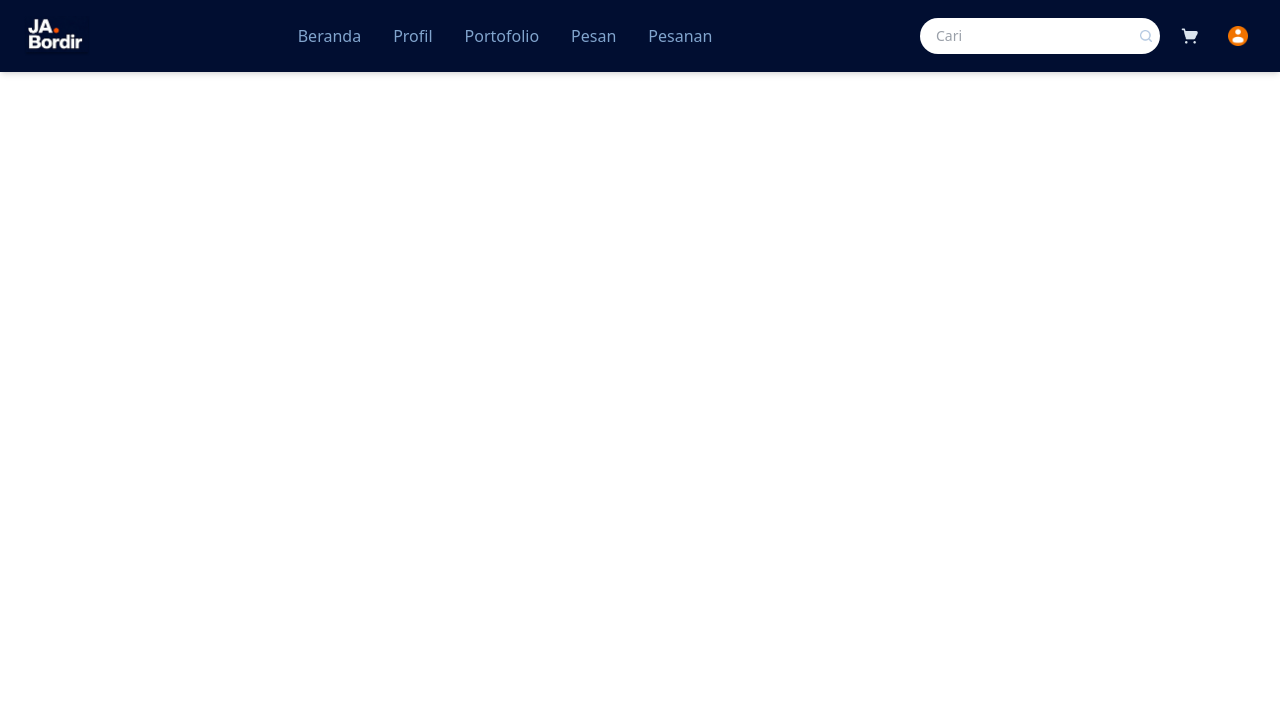
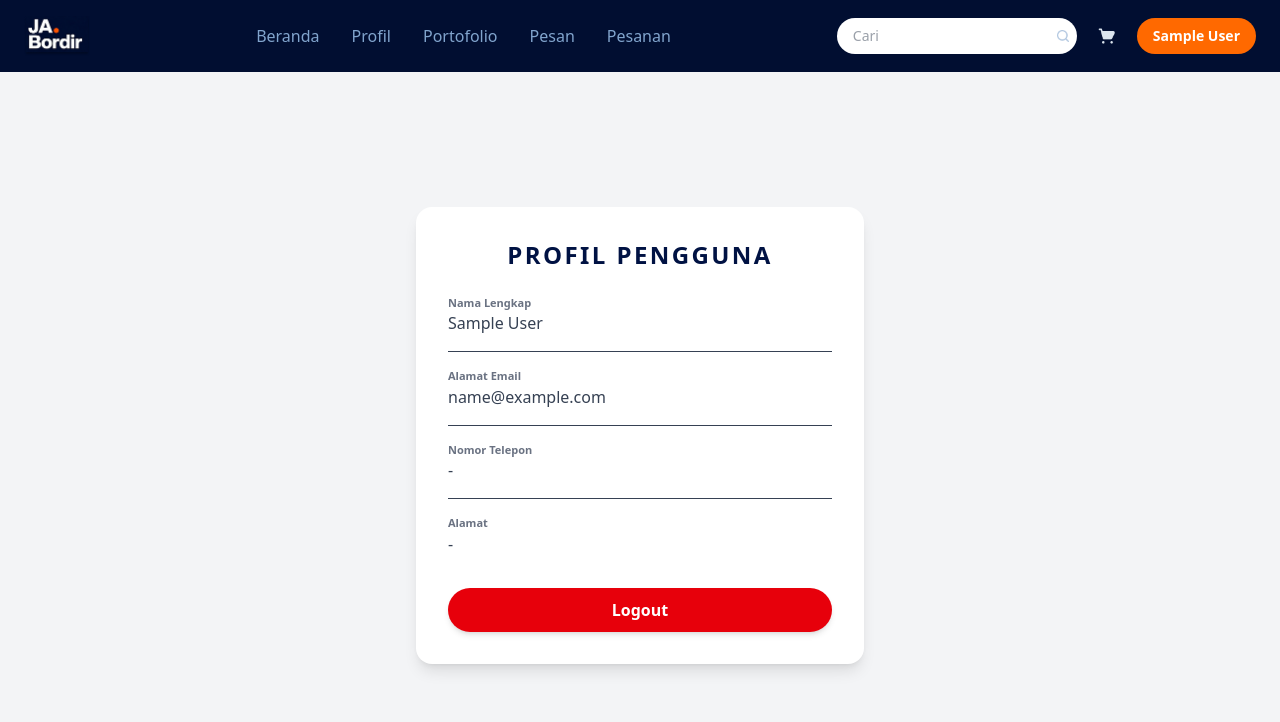
Before and after one commit to kaiharvest/Project-Capstone, a React (Vite) app in the folder Frontend/: page /akun in a window 1280 px wide. Shown: the top 722 px of the page. Built offline with nearby package versions, Linux system fonts and the light colour scheme; no server answers; sample sign-in values are in the browser's storage; a web font is replaced by a local one.

Commit message:
api login and api register (done)

```diff
--- a/Frontend/package.json
+++ b/Frontend/package.json
@@ -15,6 +15,7 @@
     "lucide-react": "^0.556.0",
     "react": "^19.2.0",
     "react-dom": "^19.2.0",
+    "react-hot-toast": "^2.6.0",
     "react-router-dom": "^7.10.1",
     "tailwindcss": "^4.1.17"
   },
--- a/Frontend/src/App.jsx
+++ b/Frontend/src/App.jsx
@@ -1,6 +1,7 @@
 import { Routes, Route } from "react-router-dom";
 import Navbar from "./components/Navbar";
 import Footer from "./components/Footer";
+import { Toaster } from 'react-hot-toast'; // Import Toaster
 
 import Beranda from "./pages/Beranda";
 import Profil from "./pages/Profil";
@@ -10,10 +11,12 @@ import Pesanan from "./pages/Pesanan";
 import Keranjang from "./pages/Keranjang";
 import Login from "./pages/Login";
 import Register from "./pages/Register";
+import Akun from "./pages/Akun"; // Import Akun component
 
 function App() {
   return (
     <>
+      <Toaster position="top-center" reverseOrder={false} /> {/* Add Toaster component */}
       <Navbar />
       <Routes>
         <Route path="/" element={<Beranda />} />
@@ -24,6 +27,7 @@ function App() {
         <Route path="/keranjang" element={<Keranjang />} />
         <Route path="/login" element={<Login />} />
         <Route path="/register" element={<Register />} />
+        <Route path="/akun" element={<Akun />} /> {/* Add new route for Akun */}
       </Routes>
 
     </>
--- a/Frontend/src/components/Navbar.jsx
+++ b/Frontend/src/components/Navbar.jsx
@@ -1,25 +1,34 @@
-import React from "react";
+import React, { useState, useEffect } from "react";
 import { NavLink, Link, useLocation } from "react-router-dom";
 import logo from "../assets/logo.png";
 import searchIcon from "../assets/icons/search.svg";
 import cartIcon from "../assets/icons/shop.svg";
-import userIcon from "../assets/icons/user.svg";
+// import userIcon from "../assets/icons/user.svg"; // Tidak lagi diperlukan jika menggunakan teks "Login"
 
 export default function Navbar() {
   const activeClass = "text-white";
   const normalClass = "hover:text-white";
 
+  // Kita tidak lagi butuh userActiveClass dan userNormalClass karena kita akan menggunakan button teks
   // khusus icon user (biar keliatan nyala)
-  const userActiveClass = "bg-orange-500 p-2 rounded-full";
-  const userNormalClass = "p-2 rounded-full hover:opacity-90";
+  // const userActiveClass = "bg-orange-500 p-2 rounded-full";
+  // const userNormalClass = "p-2 rounded-full hover:opacity-90";
 
   const { pathname } = useLocation();
 
-  // anggap semua halaman auth itu "user active"
-  const isAuthPage =
-    pathname === "/login" ||
-    pathname === "/register" ||
-    pathname.startsWith("/auth"); // optional kalau nanti kamu bikin /auth/...
+  const [loggedInUser, setLoggedInUser] = useState(null);
+
+  useEffect(() => {
+    // Memeriksa status login saat komponen di-mount
+    const token = localStorage.getItem("access_token");
+    const user = localStorage.getItem("user");
+    if (token && user) {
+      setLoggedInUser(JSON.parse(user));
+    } else {
+      setLoggedInUser(null);
+    }
+  }, [pathname]); // Jalankan ulang effect jika pathname berubah (misal setelah login/logout)
+
 
   return (
     <nav className="bg-[#010E31] text-[#81A4CD] shadow-md">
@@ -99,13 +108,22 @@ export default function Navbar() {
             />
           </Link>
 
-          {/* USER (active untuk /login & /register) */}
-          <Link
-            to="/login"
-            className={isAuthPage ? userActiveClass : userNormalClass}
-          >
-            <img src={userIcon} alt="User" className="w-5" />
-          </Link>
+          {/* Login Button / User Profile Link */}
+          {loggedInUser ? (
+            <Link
+              to="/akun"
+              className="text-white bg-orange-500 hover:bg-orange-600 rounded-full px-4 py-2 text-sm font-semibold transition-colors duration-200"
+            >
+              {loggedInUser.name}
+            </Link>
+          ) : (
+            <Link
+              to="/login"
+              className="bg-[#3E78A9] text-white px-4 py-2 rounded-full text-sm font-semibold hover:bg-[#326188] transition-colors duration-200"
+            >
+              Login
+            </Link>
+          )}
         </div>
       </div>
     </nav>
--- /dev/null
+++ b/Frontend/src/pages/Akun.jsx
@@ -0,0 +1,90 @@
+import React, { useState, useEffect } from "react";
+import { useNavigate } from "react-router-dom";
+import toast from 'react-hot-toast'; // Import toast
+
+const Akun = () => {
+  const [user, setUser] = useState(null);
+  const navigate = useNavigate();
+
+  useEffect(() => {
+    const userData = localStorage.getItem("user");
+    if (userData) {
+      setUser(JSON.parse(userData));
+    } else {
+      // Jika tidak ada data user di localStorage, redirect ke halaman login
+      navigate("/login");
+    }
+  }, [navigate]);
+
+  const handleLogout = () => {
+    // Tampilkan notifikasi
+    toast.success('Anda telah berhasil logout.');
+
+    // Beri jeda sebelum membersihkan data dan redirect
+    setTimeout(() => {
+      // Hapus data dari localStorage
+      localStorage.removeItem("access_token");
+      localStorage.removeItem("user");
+      // Arahkan ke halaman login
+      navigate("/login");
+    }, 1500); // Tunggu 1.5 detik
+  };
+
+  // Menampilkan pesan loading jika data user belum siap
+  if (!user) {
+    return (
+      <div className="h-[calc(100vh-74px)] flex items-center justify-center">
+        <p>Loading...</p>
+      </div>
+    );
+  }
+
+  return (
+    <section className="bg-gray-100 h-[calc(100vh-74px)] py-16 flex items-center justify-center">
+      <div className="w-full max-w-md bg-white rounded-2xl shadow-lg p-8">
+        <h1 className="text-center text-[#001243] font-extrabold text-2xl tracking-widest mb-6">
+          PROFIL PENGGUNA
+        </h1>
+
+        <div className="space-y-4 text-gray-700">
+          <div className="flex flex-col">
+            <label className="text-[11px] font-semibold text-gray-500">
+              Nama Lengkap
+            </label>
+            <p className="text-base">{user.name}</p>
+          </div>
+          <hr />
+          <div className="flex flex-col">
+            <label className="text-[11px] font-semibold text-gray-500">
+              Alamat Email
+            </label>
+            <p className="text-base">{user.email}</p>
+          </div>
+          <hr />
+          <div className="flex flex-col">
+            <label className="text-[11px] font-semibold text-gray-500">
+              Nomor Telepon
+            </label>
+            <p className="text-base">{user.no_telpon || "-"}</p>
+          </div>
+          <hr />
+          <div className="flex flex-col">
+            <label className="text-[11px] font-semibold text-gray-500">
+              Alamat
+            </label>
+            <p className="text-base">{user.alamat || "-"}</p>
+          </div>
+        </div>
+
+        <button
+          onClick={handleLogout}
+          className="w-full h-11 mt-8 rounded-full bg-red-600 text-white font-semibold shadow-md hover:bg-red-700 transition-colors"
+        >
+          Logout
+        </button>
+      </div>
+    </section>
+  );
+};
+
+export default Akun;
--- a/Frontend/src/pages/Login.jsx
+++ b/Frontend/src/pages/Login.jsx
@@ -1,8 +1,51 @@
 // src/pages/Login.jsx
-import React from "react";
-import { Link } from "react-router-dom";
+import React, { useState } from "react";
+import { Link, useNavigate } from "react-router-dom";
+import api from "../services/api"; // Import a service API
+import toast from 'react-hot-toast'; // Import toast
 
 export default function Login() {
+  const [email, setEmail] = useState("");
+  const [password, setPassword] = useState("");
+  // const [error, setError] = useState(null); // Tidak lagi diperlukan
+  const navigate = useNavigate();
+
+  // Fungsi untuk menangani proses login
+  const handleLogin = async (e) => {
+    e.preventDefault(); // Mencegah form dari submit default
+    // setError(null); // Tidak lagi diperlukan
+
+    try {
+      // Memanggil API untuk login
+      const response = await api.post("/login", {
+        email,
+        password,
+      });
+
+      // Jika berhasil, simpan token dan data pengguna
+      const { access_token, user } = response.data;
+      localStorage.setItem("access_token", access_token);
+      localStorage.setItem("user", JSON.stringify(user));
+
+      toast.success('Login berhasil!');
+
+      // Arahkan berdasarkan peran pengguna
+      if (user.role === "admin") {
+        console.log("Admin logged in, redirecting to home.");
+        navigate("/"); // Arahkan admin ke halaman utama
+      } else {
+        navigate("/akun"); // Arahkan pengguna biasa ke halaman akun
+      }
+    } catch (err) {
+      // Tangani error saat login
+      const errorMessage =
+        err.response?.data?.message || "Login gagal. Periksa kembali email dan password Anda.";
+      toast.error(errorMessage);
+      console.error("Login error:", err.response || err);
+    }
+  };
+
+
   return (
     // NOTE: 60px = tinggi navbar kamu (sesuaikan kalau beda)
     <div className="h-[calc(100vh-74px)] w-full flex overflow-hidden">
@@ -37,7 +80,7 @@ export default function Login() {
             LOGIN
           </h1>
 
-          <form className="space-y-5">
+          <form className="space-y-5" onSubmit={handleLogin}>
             {/* Email */}
             <div>
               <label className="block text-[11px] font-semibold text-gray-500 mb-2">
@@ -47,6 +90,9 @@ export default function Login() {
                 type="email"
                 placeholder="Masukkan email anda"
                 className="w-full h-10 rounded-full bg-white px-5 text-sm text-gray-700 placeholder:text-gray-300 shadow-md border border-gray-200 outline-none"
+                value={email}
+                onChange={(e) => setEmail(e.target.value)}
+                required
               />
             </div>
 
@@ -59,6 +105,9 @@ export default function Login() {
                 type="password"
                 placeholder="Masukkan password anda"
                 className="w-full h-10 rounded-full bg-white px-5 text-sm text-gray-700 placeholder:text-gray-300 shadow-md border border-gray-200 outline-none"
+                value={password}
+                onChange={(e) => setPassword(e.target.value)}
+                required
               />
             </div>
 
--- a/Frontend/src/pages/Register.jsx
+++ b/Frontend/src/pages/Register.jsx
@@ -1,10 +1,22 @@
 // src/pages/Register.jsx
 import React, { useEffect, useState } from "react";
-import { Link } from "react-router-dom";
+import { Link, useNavigate } from "react-router-dom";
+import api from "../services/api"; // Import a service API
+import toast from 'react-hot-toast'; // Import toast
 
 export default function Register() {
   const [showPass, setShowPass] = useState(false);
   const [showConfirm, setShowConfirm] = useState(false);
+
+  // State untuk semua field form
+  const [name, setName] = useState('');
+  const [no_telpon, setNoTelpon] = useState('');
+  const [email, setEmail] = useState('');
+  const [alamat, setAlamat] = useState('');
+  const [password, setPassword] = useState('');
+  const [password_confirmation, setPasswordConfirmation] = useState('');
+
+  const navigate = useNavigate();
 
   // Biar yang bisa scroll cuma kolom kanan (bukan halaman)
   useEffect(() => {
@@ -15,8 +27,47 @@ export default function Register() {
     };
   }, []);
 
+  const handleRegister = async (e) => {
+    e.preventDefault();
+
+    // Validasi sisi klien sederhana
+    if (password !== password_confirmation) {
+      toast.error("Konfirmasi password tidak cocok.");
+      return;
+    }
+
+    try {
+      // Panggil API register
+      await api.post('/register', {
+        name,
+        no_telpon,
+        email,
+        alamat,
+        password,
+        password_confirmation,
+      });
+
+      // Jika berhasil, tampilkan notifikasi
+      toast.success('Registrasi berhasil! Anda akan diarahkan ke halaman login.');
+
+      // Arahkan ke halaman login setelah beberapa saat
+      setTimeout(() => {
+        navigate('/login');
+      }, 2000); // Tunggu 2 detik
+
+    } catch (err) {
+      // Tangani error validasi dari backend
+      if (err.response && err.response.data && err.response.data.errors) {
+        const errorMessages = Object.values(err.response.data.errors).flat();
+        toast.error(errorMessages.join('\n'));
+      } else {
+        toast.error("Terjadi kesalahan. Silakan coba lagi.");
+      }
+      console.error("Registration error:", err.response || err);
+    }
+  };
+
   return (
-
       <div className="h-[calc(100vh-74px)] w-full flex overflow-hidden">
       {/* LEFT SIDE (FIX / TIDAK SCROLL) */}
       <div className="w-1/2 h-full bg-[#010E31] px-20 py-10 flex flex-col justify-center overflow-hidden">
@@ -37,6 +88,7 @@ export default function Register() {
           seragam, logo, nama, hingga desain khusus sesuai permintaan. Dengan
           dukungan pengalaman dan peralatan yang memadai, JA Bordir berkomitmen
           memberikan hasil yang rapi, kuat, dan estetik. Setiap pesanan bagi
+
           kami adalah amanah, sehingga kami selalu mengerjakannya dengan penuh
           perhatian serta tanggung jawab.
         </p>
@@ -51,7 +103,7 @@ export default function Register() {
               REGISTER
             </h1>
 
-            <form className="space-y-4">
+            <form className="space-y-4" onSubmit={handleRegister}>
               {/* Nama */}
               <div>
                 <label className="block text-[11px] font-semibold text-gray-500 mb-2">
@@ -61,6 +113,9 @@ export default function Register() {
                   type="text"
                   placeholder="Masukkan nama anda"
                   className="w-full h-10 rounded-full bg-white px-5 text-sm text-gray-700 placeholder:text-gray-300 shadow-md border border-gray-200 outline-none"
+                  value={name}
+                  onChange={(e) => setName(e.target.value)}
+                  required
                 />
               </div>
 
@@ -73,6 +128,9 @@ export default function Register() {
                   type="text"
                   placeholder="Masukkan nomor telepon anda"
                   className="w-full h-10 rounded-full bg-white px-5 text-sm text-gray-700 placeholder:text-gray-300 shadow-md border border-gray-200 outline-none"
+                  value={no_telpon}
+                  onChange={(e) => setNoTelpon(e.target.value)}
+                  required
                 />
               </div>
 
@@ -85,6 +143,9 @@ export default function Register() {
                   type="email"
                   placeholder="Masukkan email anda"
                   className="w-full h-10 rounded-full bg-white px-5 text-sm text-gray-700 placeholder:text-gray-300 shadow-md border border-gray-200 outline-none"
+                  value={email}
+                  onChange={(e) => setEmail(e.target.value)}
+                  required
                 />
               </div>
 
@@ -97,18 +158,9 @@ export default function Register() {
                   type="text"
                   placeholder="Masukkan alamat anda"
                   className="w-full h-10 rounded-full bg-white px-5 text-sm text-gray-700 placeholder:text-gray-300 shadow-md border border-gray-200 outline-none"
-                />
-              </div>
-
-              {/* Username */}
-              <div>
-                <label className="block text-[11px] font-semibold text-gray-500 mb-2">
-                  Username:
-                </label>
-                <input
-                  type="text"
-                  placeholder="Masukkan username anda"
-                  className="w-full h-10 rounded-full bg-white px-5 text-sm text-gray-700 placeholder:text-gray-300 shadow-md border border-gray-200 outline-none"
+                  value={alamat}
+                  onChange={(e) => setAlamat(e.target.value)}
+                  required
                 />
               </div>
 
@@ -122,6 +174,9 @@ export default function Register() {
                     type={showPass ? "text" : "password"}
                     placeholder="Masukkan password anda"
                     className="flex-1 text-sm text-gray-700 placeholder:text-gray-300 outline-none bg-transparent"
+                    value={password}
+                    onChange={(e) => setPassword(e.target.value)}
+                    required
                   />
                   <button
                     type="button"
@@ -161,6 +216,9 @@ export default function Register() {
                     type={showConfirm ? "text" : "password"}
                     placeholder="Masukkan password anda"
                     className="flex-1 text-sm text-gray-700 placeholder:text-gray-300 outline-none bg-transparent"
+                    value={password_confirmation}
+                    onChange={(e) => setPasswordConfirmation(e.target.value)}
+                    required
                   />
                   <button
                     type="button"
```
Also changed, not shown: 1 other file (tests, documents, lock files or other folders).
